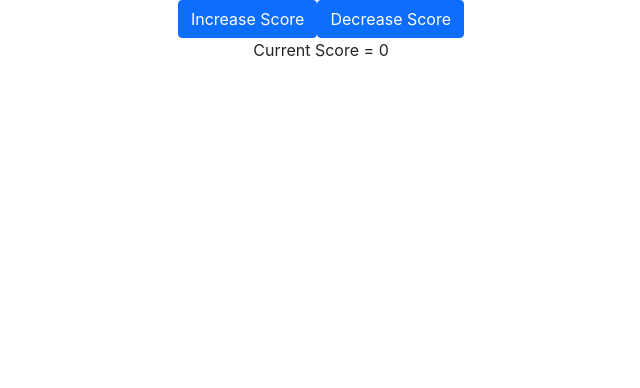
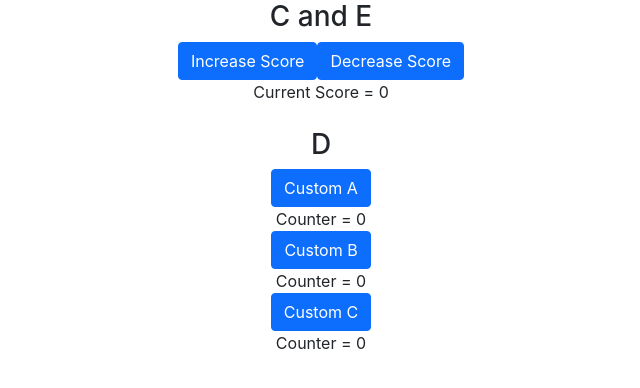
Before and after one commit to Pink-Hat-Hacker/team-17-scorer, a React (Create React App) app: page / in a window 1280 px wide. Shown: the top 388 px of the page, without its empty margins (319-959 px from the left). Built offline with nearby package versions, Linux system fonts and the light colour scheme.

Commit message:
Zoe D is done

```diff
--- a/src/App.tsx
+++ b/src/App.tsx
@@ -4,6 +4,11 @@ import "./App.css";
 
 function App(): JSX.Element {
     const [currentScore, setCurrentScore] = useState<number>(0);
+    const [state, setCounter] = useState({
+        counterA: 0,
+        counterB: 0,
+        counterC: 0
+    });
 
     function decreaseScore() {
         setCurrentScore(currentScore - 1);
@@ -15,9 +20,47 @@ function App(): JSX.Element {
 
     return (
         <div className="App">
-            <Button onClick={increaseScore}>Increase Score</Button>
-            <Button onClick={decreaseScore}>Decrease Score</Button>
-            <div>Current Score = {currentScore}</div>
+            <h3> C and E </h3>
+            <div>
+                <Button onClick={increaseScore}>Increase Score</Button>
+                <Button onClick={decreaseScore}>Decrease Score</Button>
+                <div>Current Score = {currentScore}</div>
+            </div>
+            <br></br>
+            <h3> D </h3>
+            <div>
+                {/* button A */}
+                <Button
+                    onClick={() =>
+                        setCounter({ ...state, counterA: state.counterA + 1 })
+                    }
+                >
+                    <span>Custom A</span>
+                </Button>
+                <div>Counter = {state.counterA}</div>
+            </div>
+            <div>
+                {/* button B */}
+                <Button
+                    onClick={() =>
+                        setCounter({ ...state, counterB: state.counterB + 1 })
+                    }
+                >
+                    <span>Custom B</span>
+                </Button>
+                <div>Counter = {state.counterB}</div>
+            </div>
+            <div>
+                {/* button C */}
+                <Button
+                    onClick={() =>
+                        setCounter({ ...state, counterC: state.counterC + 1 })
+                    }
+                >
+                    <span>Custom C</span>
+                </Button>
+                <div>Counter = {state.counterC}</div>
+            </div>
         </div>
     );
 }
```
